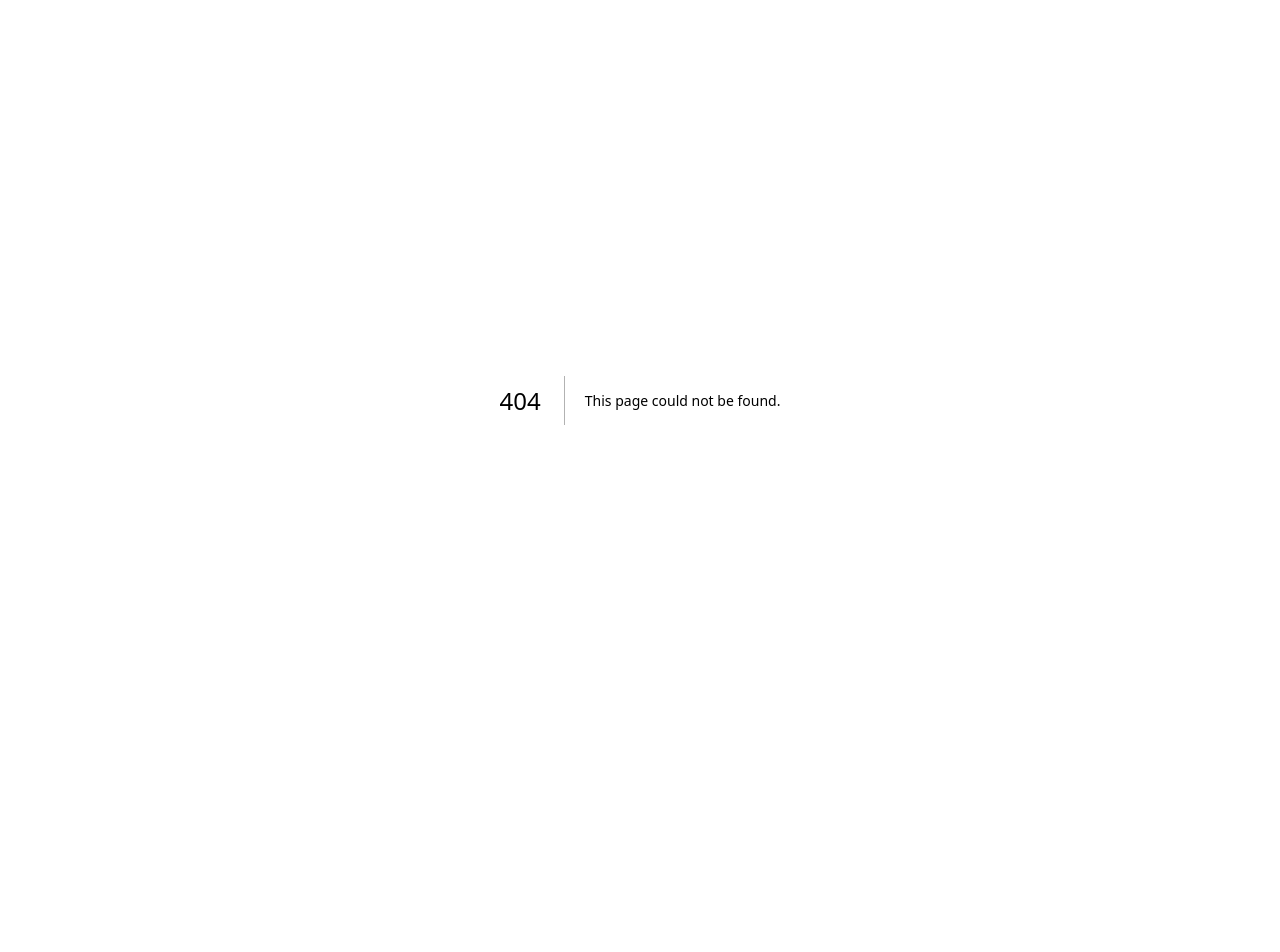
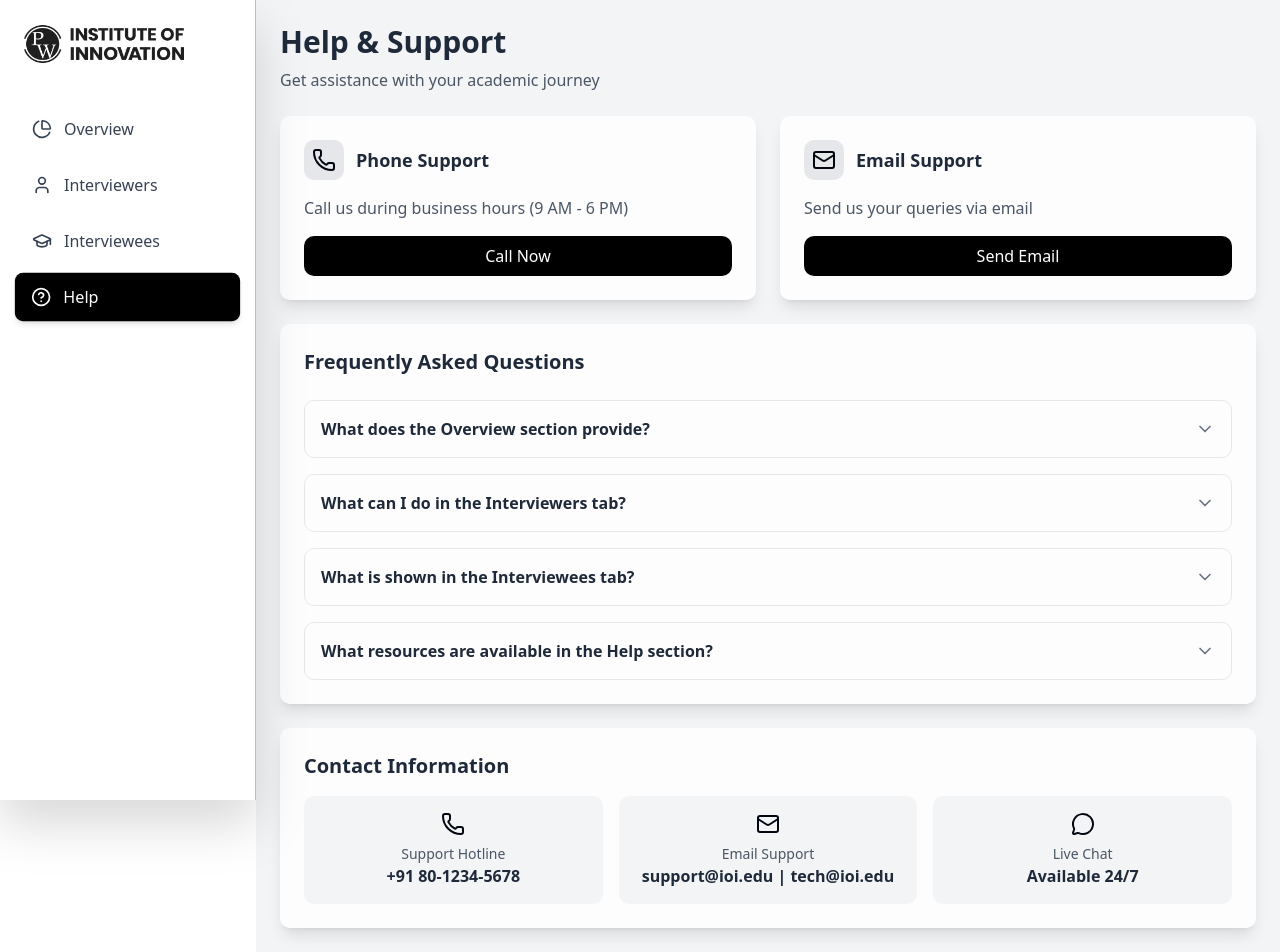
Before and after one commit to Ashutosh-pw-ioi/MeetingScheduler-frontend, a Next.js app: page /admin/help in a window 1280 px wide. Before the commit this address had no page. Before the commit the page ends 800 px from the top, so only its background shows below. Built offline with nearby package versions, Linux system fonts and the light colour scheme.

Commit message:
Help Section UI Added

```diff
--- /dev/null
+++ b/src/app/admin/constants/HelpData.ts
@@ -0,0 +1,39 @@
+import { Mail, Phone } from "lucide-react";
+
+export const helpItems = [
+  {
+    icon: Phone,
+    title: "Phone Support",
+    description: "Call us during business hours (9 AM - 6 PM)",
+    action: "Call Now",
+  },
+  {
+    icon: Mail,
+    title: "Email Support",
+    description: "Send us your queries via email",
+    action: "Send Email",
+  },
+];
+
+export const faqs = [
+  {
+    question: "What does the Overview section provide?",
+    answer:
+      "The Overview tab gives you high-level insights into the system. It includes charts and statistics about total interviewers and interviewees, booking status, and overall platform usage. It helps you monitor system-wide performance and identify bottlenecks or trends.",
+  },
+  {
+    question: "What can I do in the Interviewers tab?",
+    answer:
+      "The Interviewers tab lists all registered interviewers along with their availability and booking status. You can view which slots are available, which have been booked, and detailed history of each interviewer's past interviews, including meet links and interviewee names.",
+  },
+  {
+    question: "What is shown in the Interviewees tab?",
+    answer:
+      "The Interviewees tab displays all interviewees with their details—name, email, phone number, and current status (booked or not). You can also view which interviewer they were matched with, when the interview is scheduled, and access the meet links for each session.",
+  },
+  {
+    question: "What resources are available in the Help section?",
+    answer:
+      "The Help section includes FAQs, admin user guides, troubleshooting tips, and documentation on managing interviewers and interviewees. It also provides contact options like phone and email support for quick assistance.",
+  },
+];
--- /dev/null
+++ b/src/app/admin/help/HelpSection.tsx
@@ -0,0 +1,138 @@
+"use client";
+
+import React, { useState } from "react";
+import {
+  Phone,
+  Mail,
+  MessageCircle,
+  ChevronDown,
+  ChevronUp,
+} from "lucide-react";
+import { helpItems, faqs } from "../constants/HelpData";
+
+export default function HelpSection() {
+  const [openFaq, setOpenFaq] = useState<number | null>(null);
+
+  const toggleFaq = (index: number) => {
+    setOpenFaq(openFaq === index ? null : index);
+  };
+
+  const handleAction = (actionType: string) => {
+    switch (actionType) {
+      case "Send Email":
+        window.location.href = "mailto:support@ioi.edu";
+        break;
+      case "Call Now":
+        window.location.href = "tel:+91 80-1234-5678";
+        break;
+      default:
+        break;
+    }
+  };
+
+  return (
+    <div className="space-y-6">
+      <div>
+        <h2 className="text-3xl font-bold text-gray-800 mb-2">
+          Help & Support
+        </h2>
+        <p className="text-gray-600">
+          Get assistance with your academic journey
+        </p>
+      </div>
+
+      <div className="grid grid-cols-1 md:grid-cols-2 gap-6">
+        {helpItems.map((item, index) => {
+          const Icon = item.icon;
+          return (
+            <div
+              key={index}
+              className="bg-white/80 backdrop-blur-sm shadow-lg rounded-lg border-0 hover:shadow-xl transition-shadow"
+            >
+              <div className="p-6">
+                <div className="flex items-center space-x-3 mb-4">
+                  <div className="p-2 bg-gray-200 rounded-lg">
+                    <Icon className="w-6 h-6" />
+                  </div>
+                  <h3 className="text-lg font-bold text-gray-800">
+                    {item.title}
+                  </h3>
+                </div>
+                <p className="text-gray-600 mb-4">{item.description}</p>
+                <button
+                  onClick={() => handleAction(item.action)}
+                  className="w-full bg-black hover:bg-gray-700 text-white py-2 px-4 rounded-lg font-medium transition-colors cursor-pointer ease-in-out duration-300"
+                >
+                  {item.action}
+                </button>
+              </div>
+            </div>
+          );
+        })}
+      </div>
+
+      <div className="bg-white/80 backdrop-blur-sm shadow-lg rounded-lg border-0">
+        <div className="p-6">
+          <h3 className="text-xl font-bold text-gray-800 mb-6">
+            Frequently Asked Questions
+          </h3>
+          <div className="space-y-4">
+            {faqs.map((faq, index) => (
+              <div key={index} className="border border-gray-200 rounded-lg">
+                <button
+                  onClick={() => toggleFaq(index)}
+                  className="w-full px-4 py-4 text-left flex items-center justify-between hover:bg-gray-50 transition-colors rounded-lg cursor-pointer"
+                >
+                  <h4 className="font-semibold text-gray-800 pr-4">
+                    {faq.question}
+                  </h4>
+                  {openFaq === index ? (
+                    <ChevronUp className="w-5 h-5 text-gray-500 flex-shrink-0" />
+                  ) : (
+                    <ChevronDown className="w-5 h-5 text-gray-500 flex-shrink-0" />
+                  )}
+                </button>
+                {openFaq === index && (
+                  <div className="px-4 pb-4">
+                    <p className="text-gray-600 leading-relaxed">
+                      {faq.answer}
+                    </p>
+                  </div>
+                )}
+              </div>
+            ))}
+          </div>
+        </div>
+      </div>
+
+      <div className="bg-white/80 backdrop-blur-sm shadow-lg rounded-lg border-0">
+        <div className="p-6">
+          <h3 className="text-xl font-bold text-gray-800 mb-4">
+            Contact Information
+          </h3>
+          <div className="grid grid-cols-1 md:grid-cols-3 gap-4">
+            <div className="text-center p-4 bg-gray-100 rounded-lg">
+              <Phone className="w-6 h-6 mx-auto mb-2" />
+              <div className="text-sm text-gray-600">Support Hotline</div>
+              <div className="font-semibold text-gray-800">
+                +91 80-1234-5678
+              </div>
+            </div>
+            <div className="text-center p-4 bg-gray-100 rounded-lg">
+              <Mail className="w-6 h-6 mx-auto mb-2" />
+              <div className="text-sm text-gray-600">Email Support</div>
+              <div className="font-semibold text-gray-800">
+                support@ioi.edu | tech@ioi.edu
+              </div>
+            </div>
+            <div className="text-center p-4 bg-gray-100 rounded-lg">
+              <MessageCircle className="w-6 h-6 mx-auto mb-2" />
+              <div className="text-sm text-gray-600">Live Chat</div>
+              <div className="font-semibold text-gray-800">Available 24/7</div>
+            </div>
+          </div>
+        </div>
+      </div>
+    </div>
+  );
+}
--- /dev/null
+++ b/src/app/admin/help/page.tsx
@@ -0,0 +1,10 @@
+import type { Metadata } from "next";
+import HelpSection from "./HelpSection";
+
+export const metadata: Metadata = {
+  title: "Help & Support",
+};
+
+export default function Page() {
+  return <HelpSection />;
+}
```
